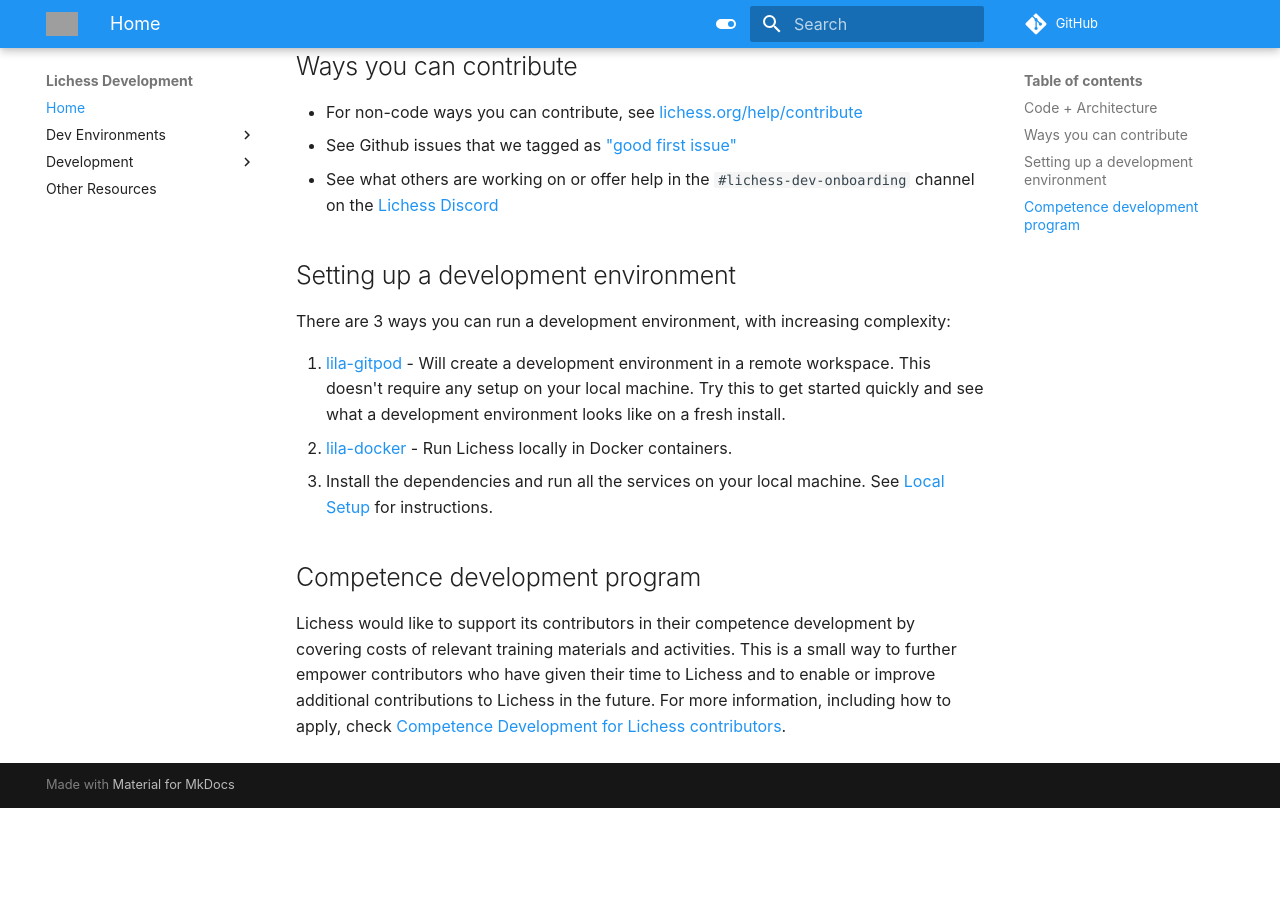
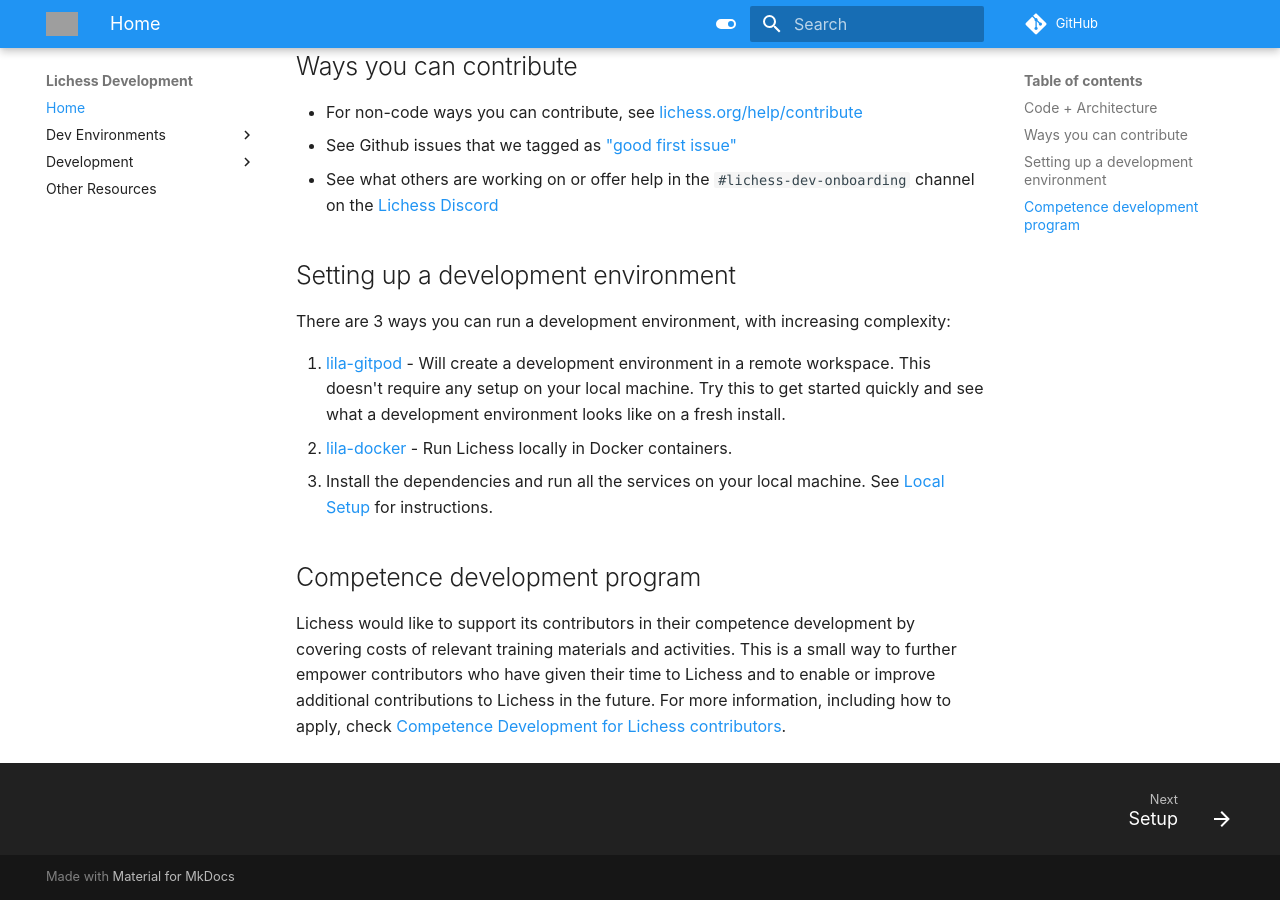
Before and after one commit to fitztrev/docs, an MkDocs documentation site: the page built from docs/index.md, in a window 1280 px wide and 900 px high, scrolled down 530 px. Built offline with MkDocs 1.6.1 and Material for MkDocs 9.7.7, drawn with Linux system fonts in a browser that asks for light colours; comment, search, counter and statistics services are not loaded; before the commit the page ends 1338 px from its top, so only the background shows below that; grey boxes are pictures that could not be loaded.

Commit message:
enable copy code + link to edit

```diff
--- a/mkdocs.yml
+++ b/mkdocs.yml
@@ -36,6 +36,10 @@
 theme:
   name: material
   logo: https://lichess1.org/assets/logo/lichess-white.svg
+  features:
+    - content.action.edit
+    - content.code.copy
+    - navigation.footer
   font: false
   palette:
     - media: "(prefers-color-scheme: light)"
```
